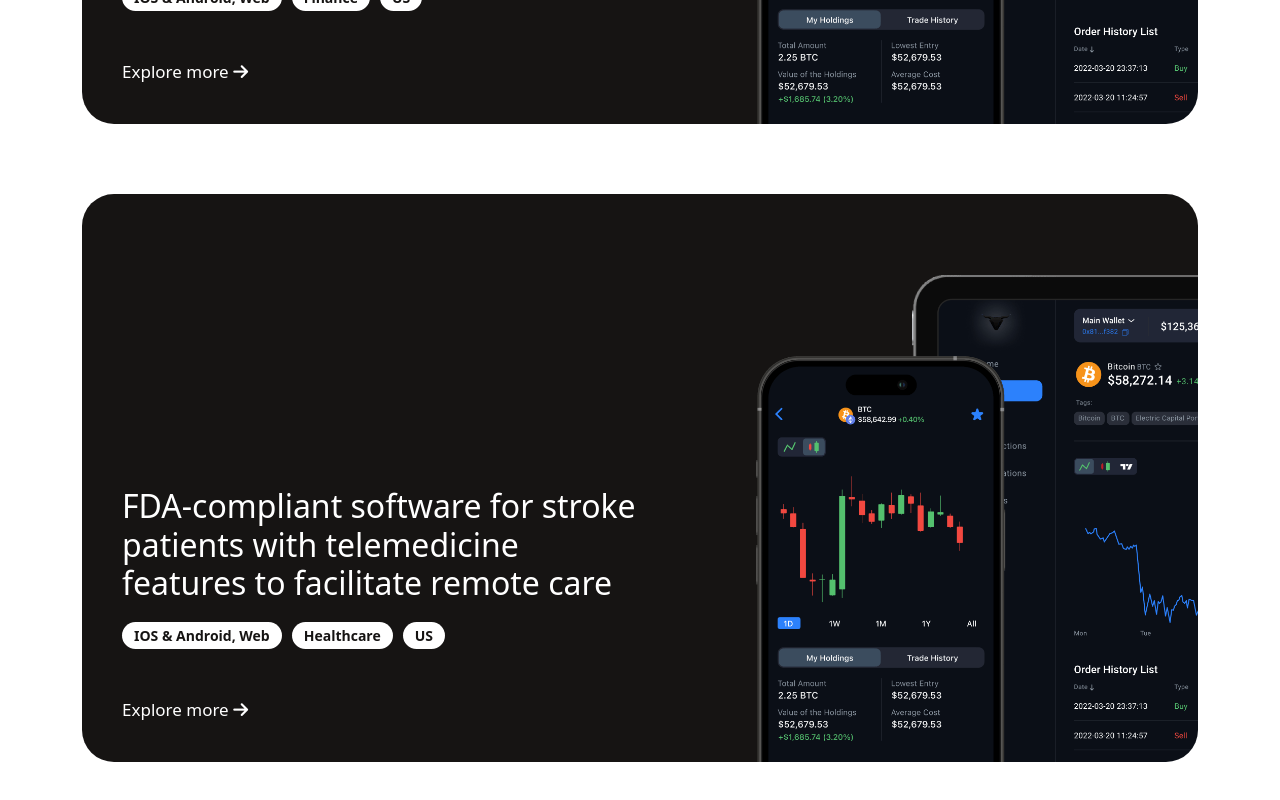
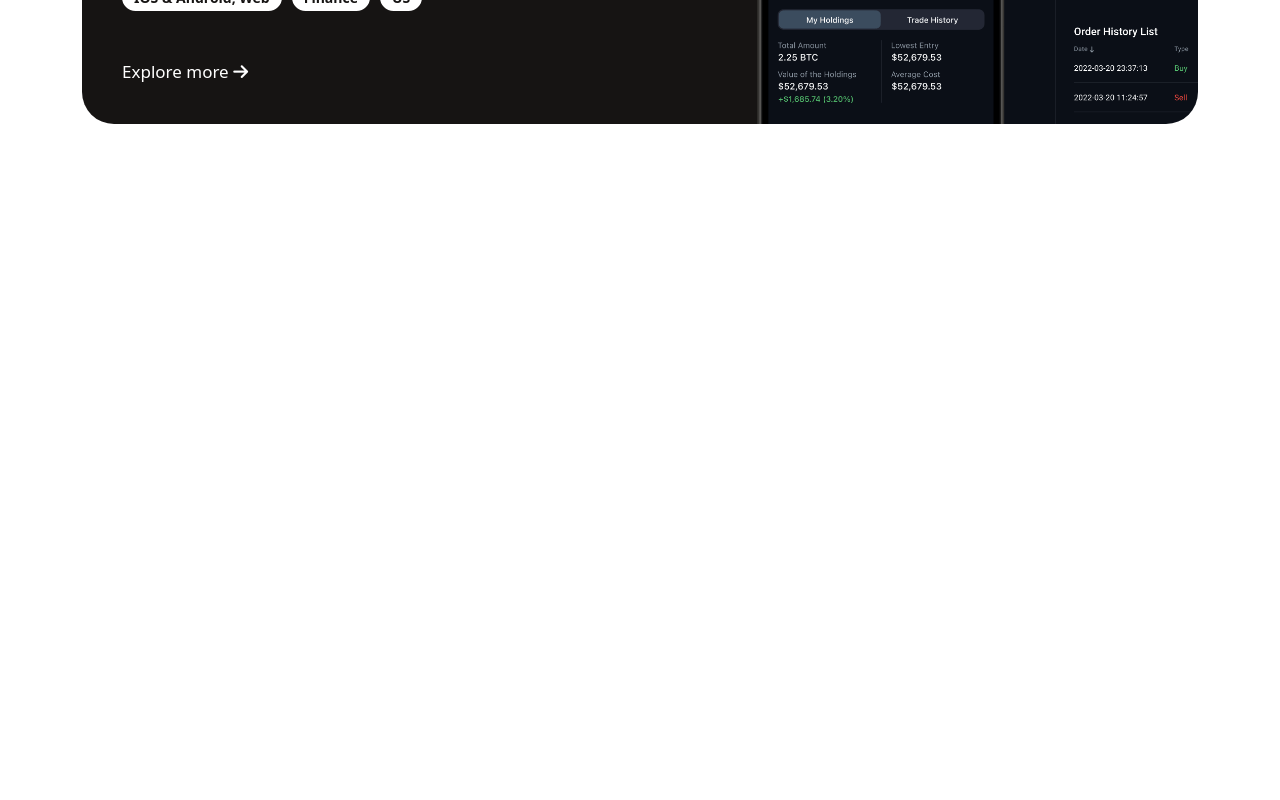
Before and after one commit to jackbouncy7/zbekz, a React (Vite) app: page /products in a window 1280 px wide. Shown: the part 698-1498 px from the top of the page. After the commit the page ends 922 px from the top, so only its background shows below. Built offline with nearby package versions, Linux system fonts and the light colour scheme.

Commit message:
Worked on Products page - made changes + added links, created sections

```diff
--- a/src/components/Footer/Footer.jsx
+++ b/src/components/Footer/Footer.jsx
@@ -17,10 +17,10 @@ const Footer = () => {
         <div className="col-lg-2 col-md-4 col-sm-6 col-6">
           <h5>Helpful Links</h5>
           <ul className="footer-nav">
-            <li><a href="#"><i className="fa fa-angle-right"></i><span>Our Work</span></a></li>
+            <li><a href="#"><i className="fa fa-angle-right"></i><span>Products</span></a></li>
             <li><a href="#"><i className="fa fa-angle-right"></i><span>About Us</span></a></li>
             <li><a href="#"><i className="fa fa-angle-right"></i><span>Services</span></a></li>
-            <li><a href="#"><i className="fa fa-angle-right"></i><span>Blog</span></a></li>
+            {/* <li><a href="#"><i className="fa fa-angle-right"></i><span>Blog</span></a></li> */}
             <li><a href="#"><i className="fa fa-angle-right"></i><span>Contact</span></a></li>
           </ul>
         </div>
@@ -52,7 +52,7 @@ const Footer = () => {
       </div>
       <div className="row">
         <div className="col-lg-12">
-          <p className="copyright">© 2021 Beapp. All Rights Reserved.</p>
+          <p className="copyright">© 2024 Zbekz group. All Rights Reserved.</p>
         </div>
       </div>
       </div>
--- a/src/pages/AboutUs/AboutUs.jsx
+++ b/src/pages/AboutUs/AboutUs.jsx
@@ -89,7 +89,7 @@ const AboutUs = () => {
           <div className="col-lg-12">
             <div className="info">
               <p>We design and develop <span>mobile apps</span> that delight your users and grow your business.</p>
-              <a className="btn-white-line" href="#">Contact Us</a>
+              <Link className="btn-white-line" to="/contact">Contact Us</Link>
             </div>
           </div>
         </div>
--- a/src/pages/Home/Home.jsx
+++ b/src/pages/Home/Home.jsx
@@ -1,4 +1,5 @@
 import { lazy } from "react";
+import { Link } from "react-router-dom";
 const Header = lazy(() => import("@components/Header/Header"));
 const Footer = lazy(() => import("@components/Footer/Footer"));
 const Team = lazy(() => import("@components/Team/Team"));
@@ -46,9 +47,9 @@ const Home = () => {
                   grow your business. Enterprise-grade development combined with
                   outstanding design.
                 </p>
-                <a className="btn-white-line" href="#">
+                <Link className="btn-white-line" to="/products">
                   ALL WORKS
-                </a>
+                </Link>
               </div>
               <div className="offset-lg-1 col-lg-5 col-md-12 align-self-center">
                 <div className="apps">
@@ -146,9 +147,9 @@ const Home = () => {
                   Praesent tortor nulla, ullamcorper.
                 </p>
               </div>
-              <a href="#" className="btn-primary-line">
+              <Link to="/services" className="btn-primary-line">
                 SERVICES
-              </a>
+              </Link>
             </div>
             {/* <!-- ***** Home About End ***** --> */}
 
--- a/src/pages/Products/Products.jsx
+++ b/src/pages/Products/Products.jsx
@@ -23,20 +23,6 @@ const Products = () => {
 					</div>
 				</div>
 				</Link>
-
-				<Link to='/'>
-					<div className='products__box'>
-					<div className='products__content'>
-						<h3 className='products__title--content'>FDA-compliant software for stroke patients with telemedicine features to facilitate remote care</h3>
-						<span className='products__devices'>IOS & Android, Web</span>
-						<span className='products__category'>Healthcare</span>
-						<span className='products__country'>US</span>
-						<div className='products__button-link'>
-						<Link className='products__link' to='/'>Explore more  <i className="fa fa-arrow-right"></i> </Link>
-						</div>
-					</div>
-				</div>
-				</Link>
 			</div>
 		</section>
 		</>
```
